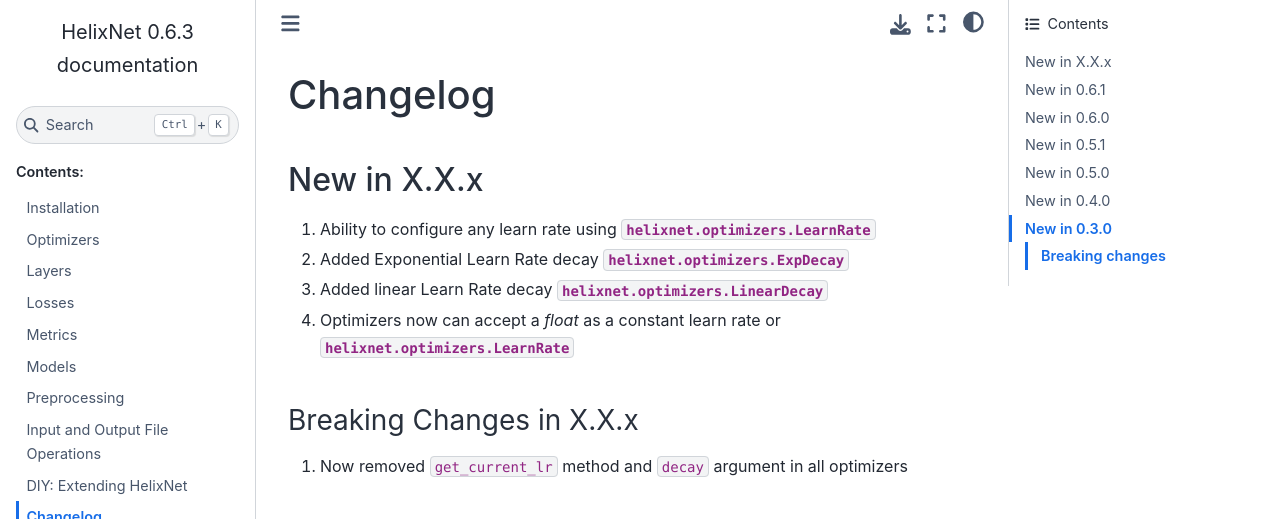
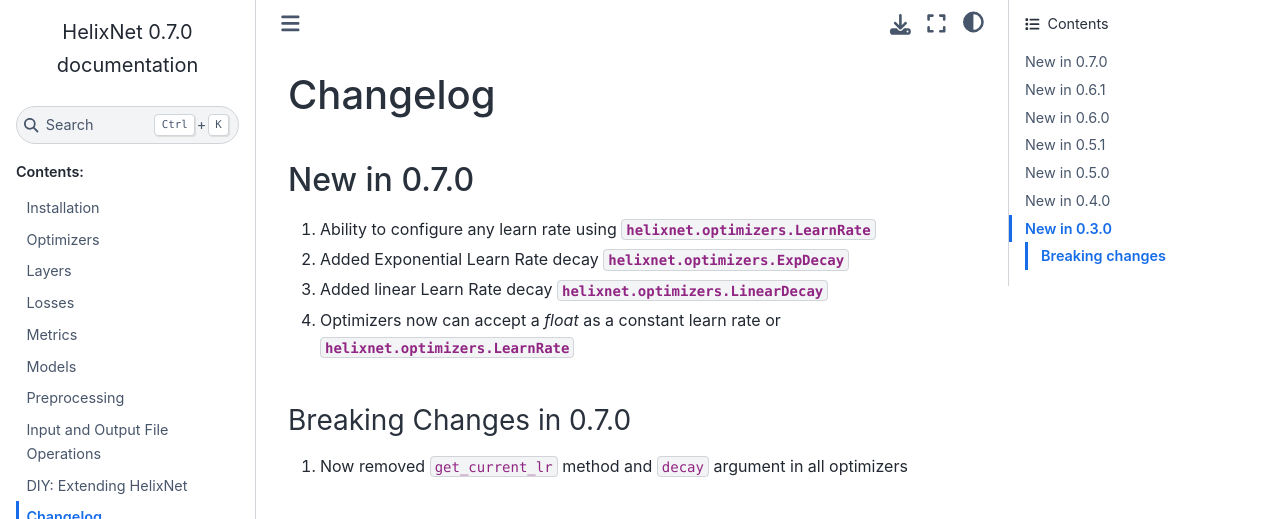
Before and after one commit to TheIridiumMan/HelixNet, a Sphinx documentation site: the page built from docs/changelog.rst, in a window 1280 px wide and 900 px high. Shown: the top 519 px of the window. Built offline with Sphinx 7.4.7 and the Sphinx Book theme 1.1.4, drawn with Linux system fonts in a browser that asks for light colours.

Commit message:
Now bumped the version to 0.7.0

```diff
--- a/docs/changelog.rst
+++ b/docs/changelog.rst
@@ -1,13 +1,13 @@
 Changelog
 =========
-New in X.X.x
+New in 0.7.0
 ------------
 #. Ability to configure any learn rate using :class:`helixnet.optimizers.LearnRate`
 #. Added Exponential Learn Rate decay :class:`helixnet.optimizers.ExpDecay`
 #. Added linear Learn Rate decay :class:`helixnet.optimizers.LinearDecay`
 #. Optimizers now can accept a `float` as a constant learn rate or :class:`helixnet.optimizers.LearnRate`
 
-Breaking Changes in X.X.x
+Breaking Changes in 0.7.0
 ~~~~~~~~~~~~~~~~~~~~~~~~~
 #. Now removed ``get_current_lr`` method and ``decay`` argument in all optimizers
 
--- a/src/helixnet/__init__.py
+++ b/src/helixnet/__init__.py
@@ -8,4 +8,4 @@
 from . import metrics
 from . import preprocessing
 
-__version__ = "0.6.3"
+__version__ = "0.7.0"
```
